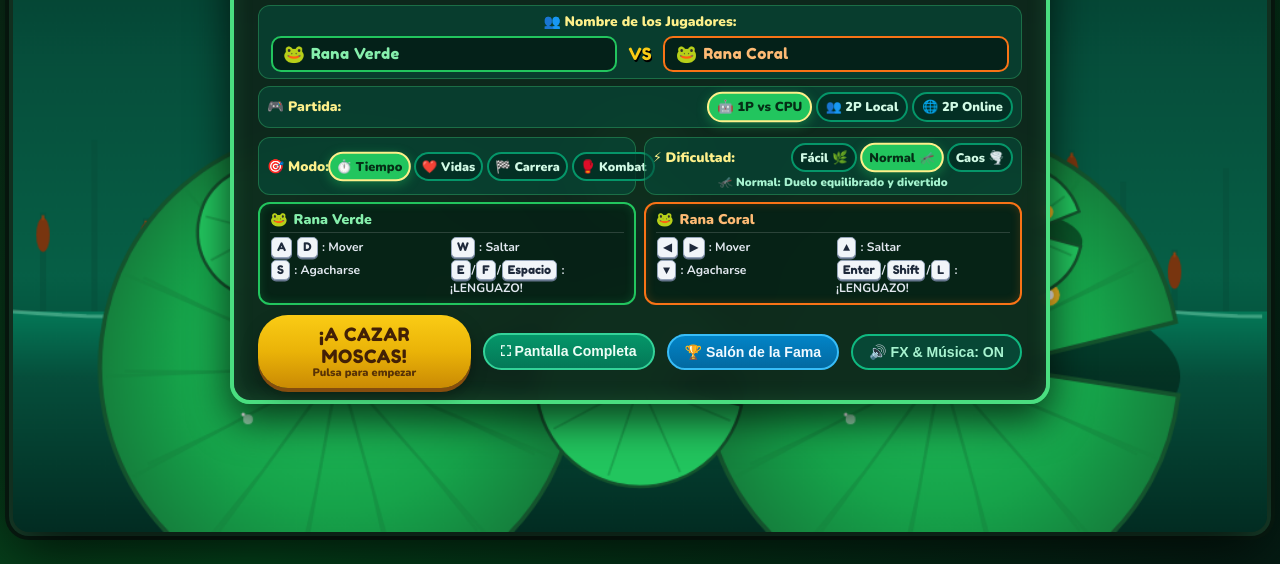
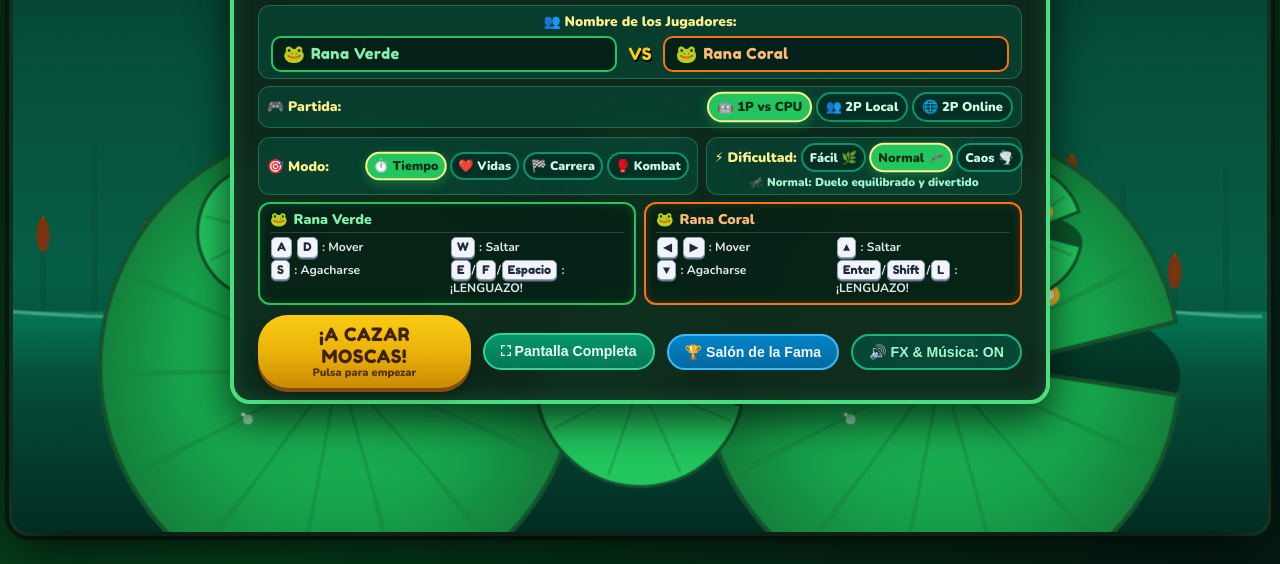
Before and after one commit to isaacbarnuevo/crazy-frogs, a website: page index.html in a window 1280 px wide. Shown: the part 236-800 px from the top of the page. Drawn offline with nearby package versions, Linux system fonts and the light colour scheme.

Commit message:
fix(ui): redistribuir ancho de columnas de modo y dificultad para que el botón Kombat quede holgado dentro del marco

```diff
--- a/style.css
+++ b/style.css
@@ -135,7 +135,7 @@ body.fullscreen-active .game-container {
 
 .settings-dual-row {
   display: grid;
-  grid-template-columns: 1fr 1fr;
+  grid-template-columns: 1.28fr 0.92fr;
   gap: 8px;
   width: 100%;
   box-sizing: border-box;
@@ -177,9 +177,13 @@ body.fullscreen-active .game-container {
   gap: 4px;
 }
 
+.mode-group .pill-selector {
+  gap: 4px;
+}
+
 .mode-group .pill-btn {
   padding: 4px 6px;
-  font-size: 0.78rem;
+  font-size: 0.77rem;
 }
 
 .diff-group .pill-btn {
```
Also changed, not shown: 2 other files.
